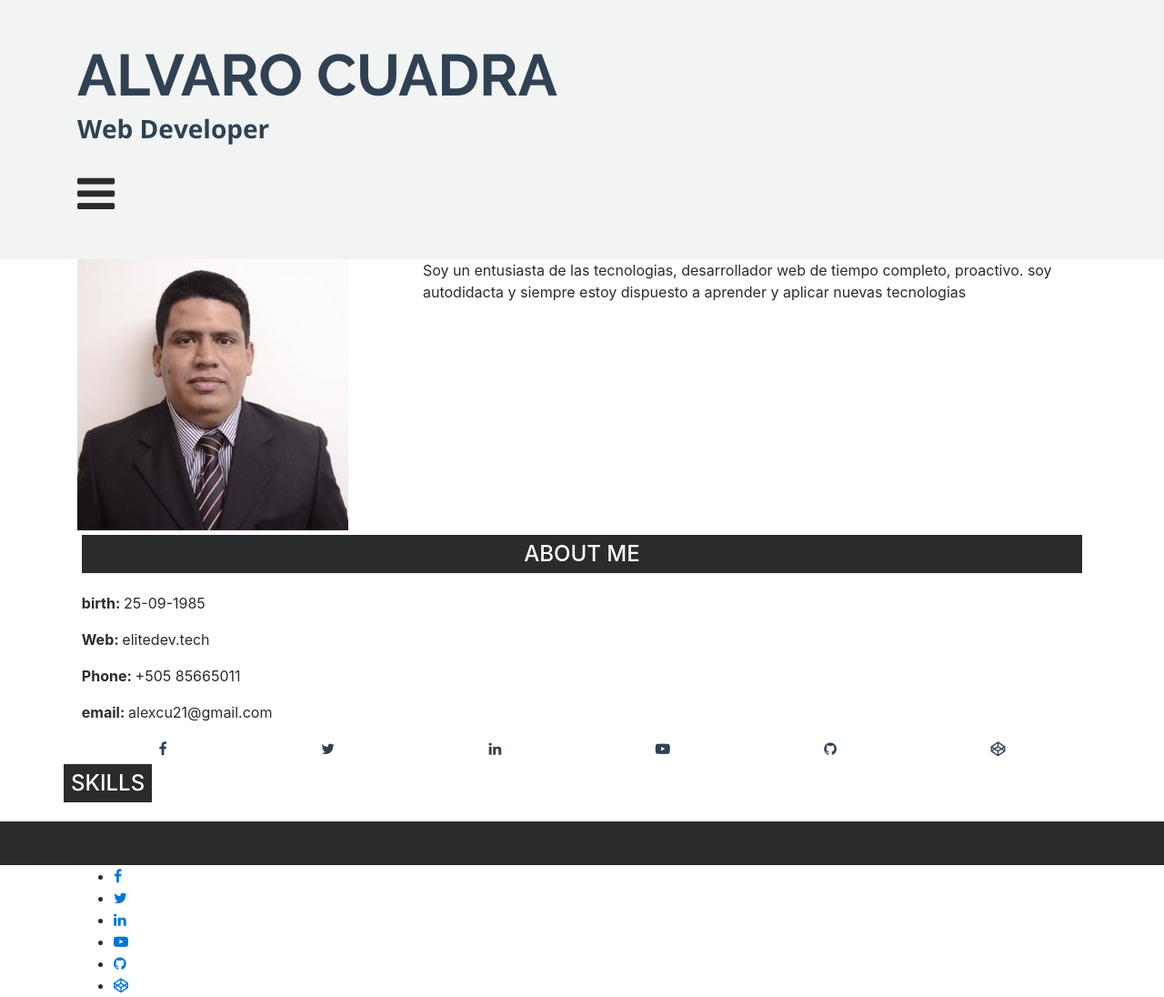
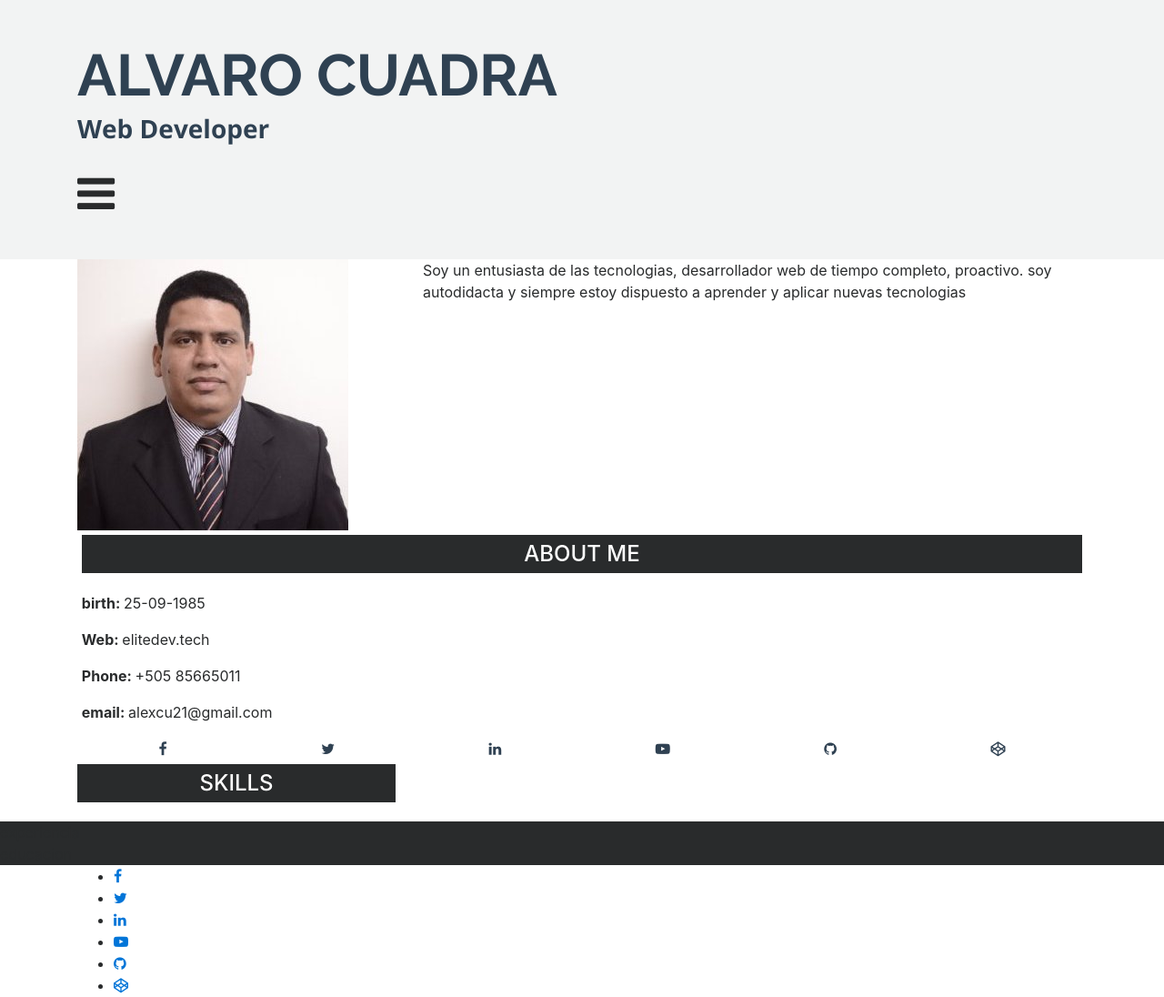
Before and after one commit to alexcuadra/curriculumweb, a website: page app/index.html in a window 1280 px wide. Shown: the whole page at 91% size. Drawn offline with nearby package versions, Linux system fonts and the light colour scheme; a script that the page names is missing.

Commit message:
agregando columnas en skills

```diff
--- a/app/index.html
+++ b/app/index.html
@@ -82,7 +82,9 @@
         <section class="skills">
             <div class="container">
               <div class="row">
-                <h4>SKILLS</h4>
+                <div class="col-md-12 col-lg-4">
+                  <h4>SKILLS</h4>
+                </div>
               </div>
               <div class="row skills1"></div>
               <div class="row skills2"></div>
```
